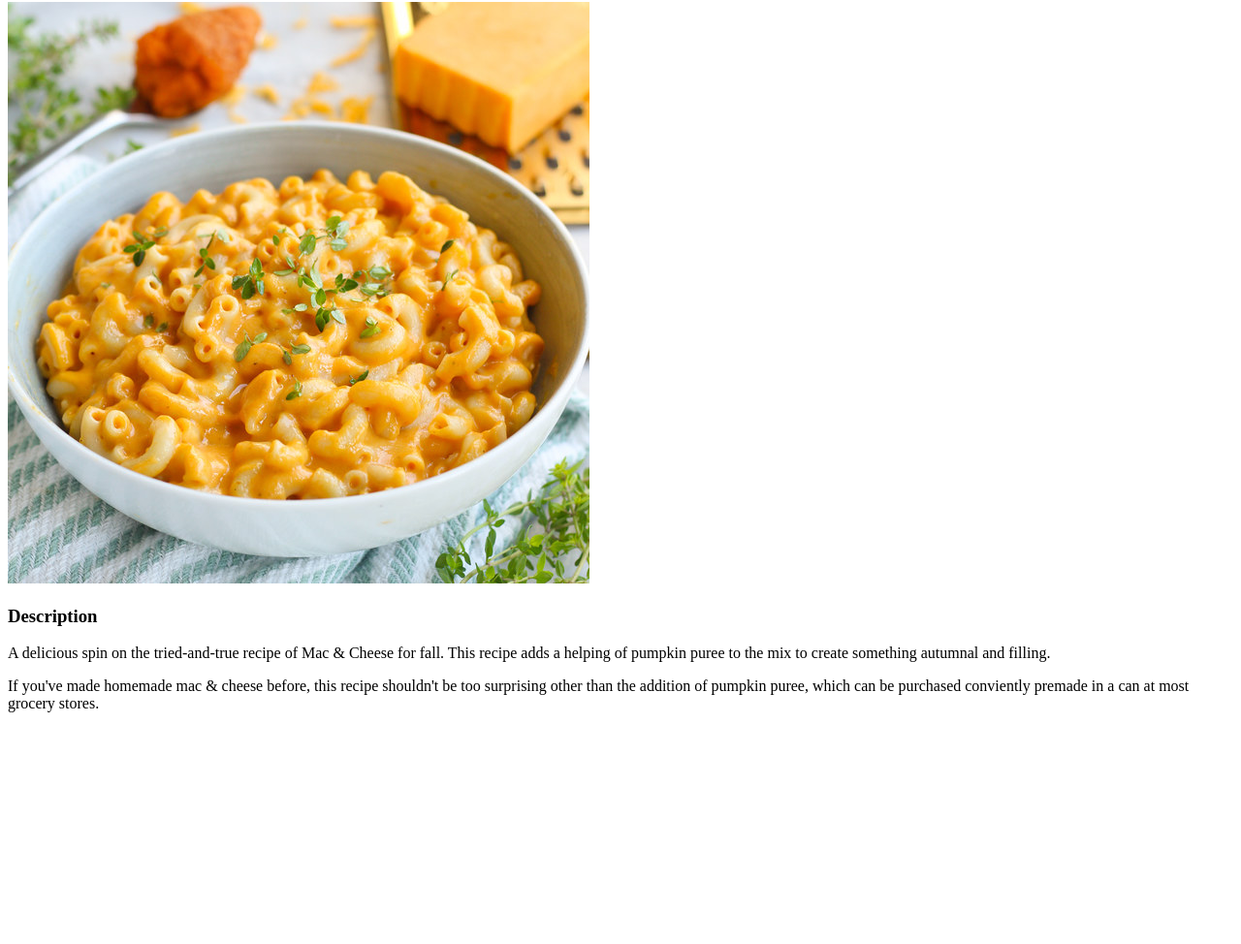
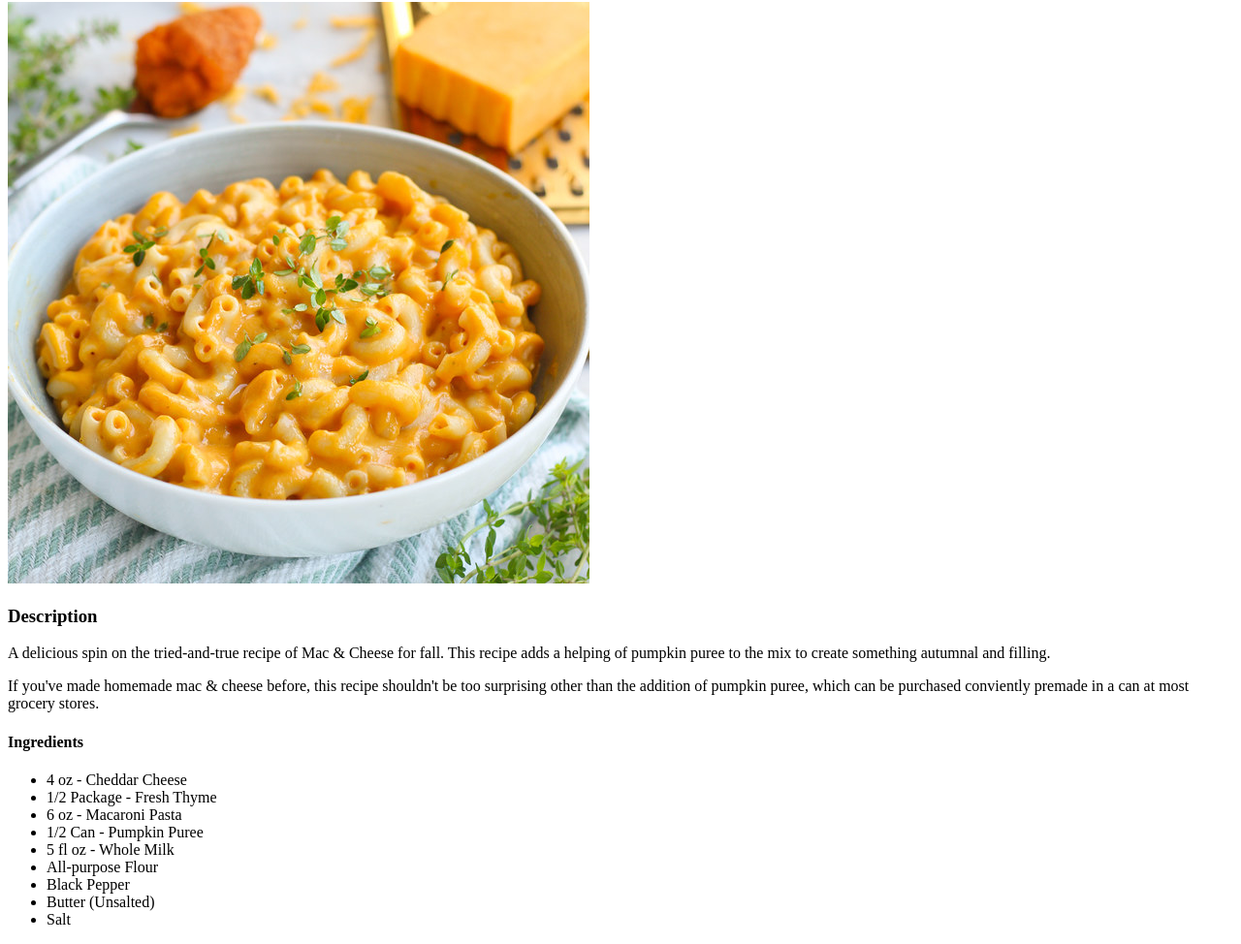
Before and after one commit to Voidspawn14/odin-recipes, a plain HTML site: page recipes/pumpkin-mac-and-cheese.html in a window 1280 px wide. Shown: the part 78-1052 px from the top of the page at 97% size. Before the commit the page ends 829 px from the top, so only its background shows below. Drawn offline with Linux system fonts and the light colour scheme.

Commit message:
Add list of recipe ingredients

```diff
--- a/recipes/pumpkin-mac-and-cheese.html
+++ b/recipes/pumpkin-mac-and-cheese.html
@@ -10,5 +10,17 @@
     <h3>Description</h3>
     <p>A delicious spin on the tried-and-true recipe of Mac & Cheese for fall. This recipe adds a helping of pumpkin puree to the mix to create something autumnal and filling.</p>
     <p>If you've made homemade mac & cheese before, this recipe shouldn't be too surprising other than the addition of pumpkin puree, which can be purchased conviently premade in a can at most grocery stores.</p>
+    <h4>Ingredients</h4>
+    <ul>
+        <li>4 oz - Cheddar Cheese</li>
+        <li>1/2 Package - Fresh Thyme</li>
+        <li>6 oz - Macaroni Pasta</li>
+        <li>1/2 Can - Pumpkin Puree</li>
+        <li>5 fl oz - Whole Milk</li>
+        <li>All-purpose Flour</li>
+        <li>Black Pepper</li>
+        <li>Butter (Unsalted)</li>
+        <li>Salt</li>
+    </ul>
 </body>
 </html>
```
